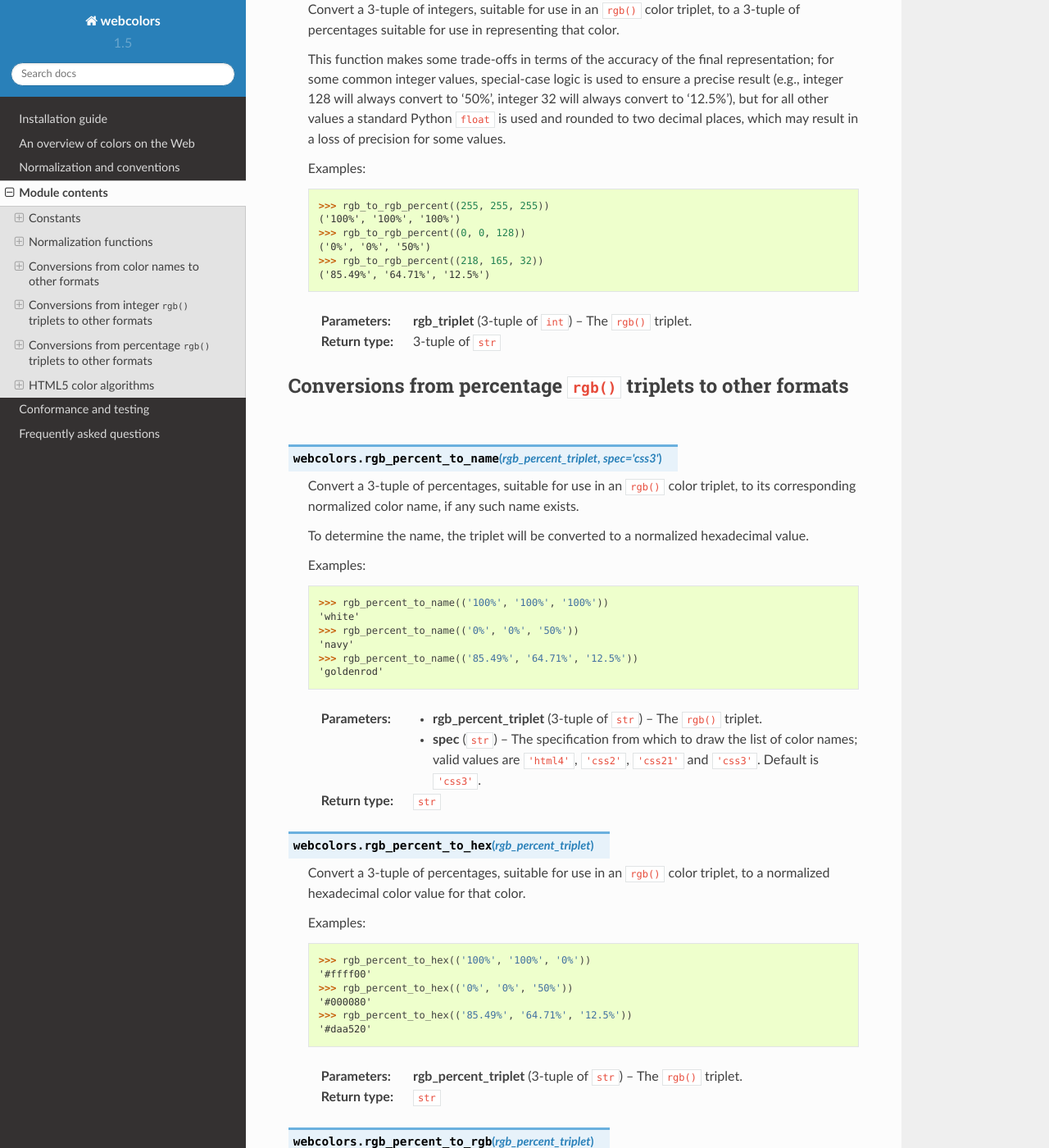
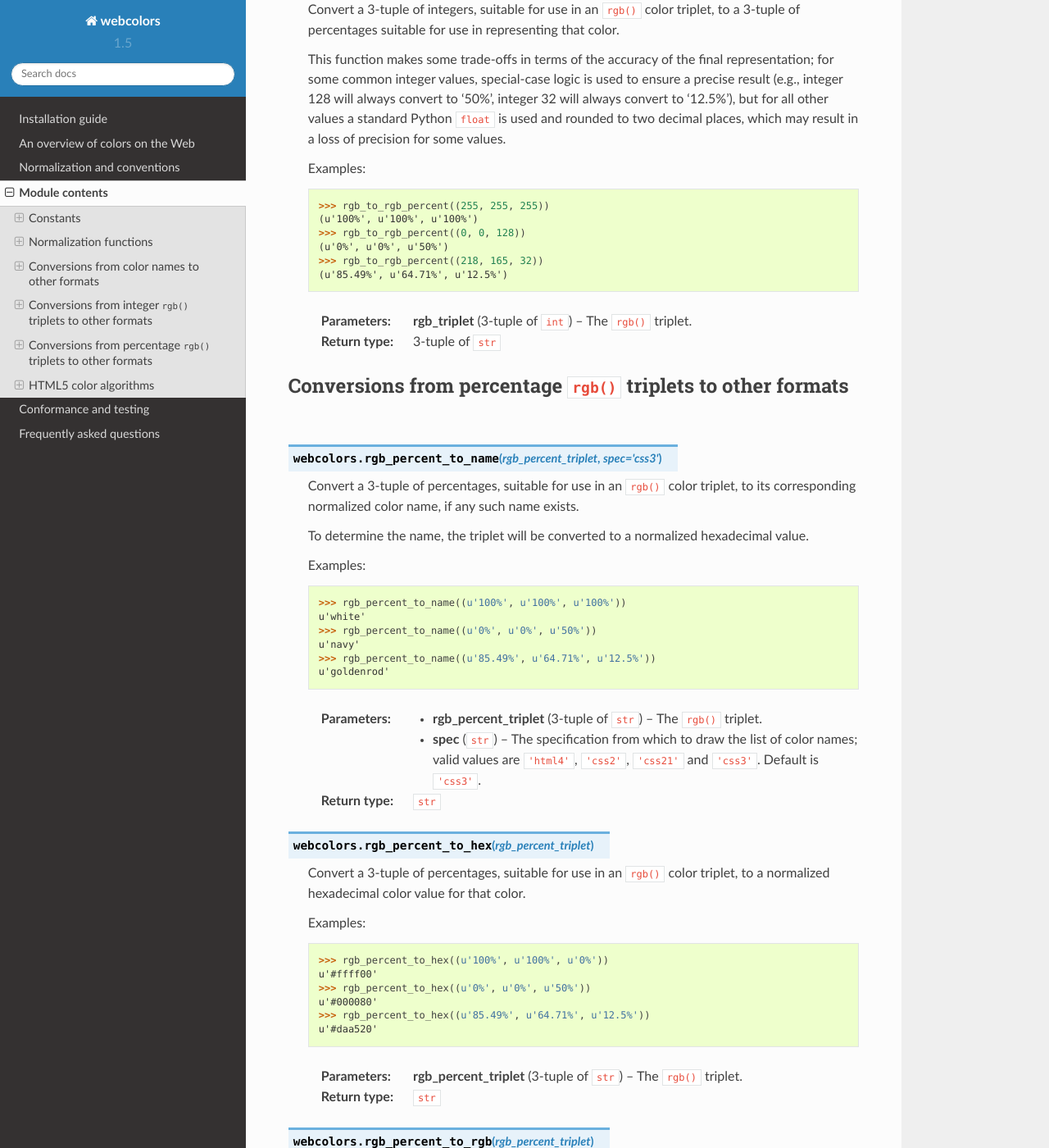
Before and after one commit to ubernostrum/webcolors, a Sphinx documentation site: the page built from docs/contents.rst, in a window 1280 px wide and 1400 px high, scrolled down 6908 px. Shown: the whole window at 82% size. Built offline with Sphinx 7.4.7 and the Read the Docs theme 2.0.0, drawn with Linux system fonts in a browser that asks for light colours; some of the changed text lies outside the part shown.

```diff
--- a/docs/contents.rst
+++ b/docs/contents.rst
@@ -118,19 +118,19 @@ Normalization functions
 
    Examples::
 
-       >>> normalize_hex('#0099cc')
+       >>> normalize_hex(u'#0099cc')
        '#0099cc'
-       >>> normalize_hex('#0099CC')
+       >>> normalize_hex(u'#0099CC')
        '#0099cc'
-       >>> normalize_hex('#09c')
+       >>> normalize_hex(u'#09c')
        '#0099cc'
-       >>> normalize_hex('#09C')
+       >>> normalize_hex(u'#09C')
        '#0099cc'
-       >>> normalize_hex('#0099gg')
+       >>> normalize_hex(u'#0099gg')
        Traceback (most recent call last):
            ...
        ValueError: '#0099gg' is not a valid hexadecimal color value.
-       >>> normalize_hex('0099cc')
+       >>> normalize_hex(u'0099cc')
        Traceback (most recent call last):
            ...
        ValueError: '0099cc' is not a valid hexadecimal color value.
@@ -166,12 +166,12 @@ Normalization functions
 
     Examples::
 
-        >>> normalize_percent_triplet(('50%', '50%', '50%'))
-        ('50%', '50%', '50%')
-        >>> normalize_percent_triplet(('0%', '100%', '0%'))
-        ('0%', '100%', '0%')
-        >>> normalize_percent_triplet(('-10%', '-0%', '500%'))
-        ('0%', '0%', '100%')
+        >>> normalize_percent_triplet((u'50%', u'50%', u'50%'))
+        (u'50%', u'50%', u'50%')
+        >>> normalize_percent_triplet((u'0%', u'100%', u'0%'))
+        (u'0%', u'100%', u'0%')
+        >>> normalize_percent_triplet((u'-10%', u'-0%', u'500%'))
+        (u'0%', u'0%', u'100%')
 
     :param rgb_triplet: The percentage ``rgb()`` triplet to normalize.
     :type rgb_triplet: 3-tuple of ``str``
@@ -181,7 +181,7 @@ Normalization functions
 Conversions from color names to other formats
 ---------------------------------------------
 
-.. function:: name_to_hex(name, spec='css3')
+.. function:: name_to_hex(name, spec=u'css3')
 
    Convert a color name to a normalized hexadecimal color value.
 
@@ -190,13 +190,13 @@ Conversions from color names to other formats
 
    Examples::
 
-       >>> name_to_hex('white')
-       '#ffffff'
-       >>> name_to_hex('navy')
-       '#000080'
-       >>> name_to_hex('goldenrod')
-       '#daa520'
-       >>> name_to_hex('goldenrod', spec='html4')
+       >>> name_to_hex(u'white')
+       u'#ffffff'
+       >>> name_to_hex(u'navy')
+       u'#000080'
+       >>> name_to_hex(u'goldenrod')
+       u'#daa520'
+       >>> name_to_hex(u'goldenrod', spec=u'html4')
        Traceback (most recent call last):
            ...
        ValueError: 'goldenrod' is not defined as a named color in html4.
@@ -209,7 +209,7 @@ Conversions from color names to other formats
    :type spec: ``str``
    :rtype: ``str``
 
-.. function:: name_to_rgb(name, spec='css3')
+.. function:: name_to_rgb(name, spec=u'css3')
 
    Convert a color name to a 3-tuple of integers suitable for use in
    an ``rgb()`` triplet specifying that color.
@@ -219,11 +219,11 @@ Conversions from color names to other formats
 
    Examples::
 
-       >>> name_to_rgb('white')
+       >>> name_to_rgb(u'white')
        (255, 255, 255)
-       >>> name_to_rgb('navy')
+       >>> name_to_rgb(u'navy')
        (0, 0, 128)
-       >>> name_to_rgb('goldenrod')
+       >>> name_to_rgb(u'goldenrod')
        (218, 165, 32)
 
    :param name: The color name to convert.
@@ -234,7 +234,7 @@ Conversions from color names to other formats
    :type spec: ``str``
    :rtype: 3-tuple of ``int``
 
-.. function:: name_to_rgb_percent(name, spec='css3')
+.. function:: name_to_rgb_percent(name, spec=u'css3')
 
    Convert a color name to a 3-tuple of percentages suitable for use
    in an ``rgb()`` triplet specifying that color.
@@ -244,12 +244,12 @@ Conversions from color names to other formats
 
    Examples::
 
-       >>> name_to_rgb_percent('white')
-       ('100%', '100%', '100%')
-       >>> name_to_rgb_percent('navy')
-       ('0%', '0%', '50%')
-       >>> name_to_rgb_percent('goldenrod')
-       ('85.49%', '64.71%', '12.5%')
+       >>> name_to_rgb_percent(u'white')
+       (u'100%', u'100%', u'100%')
+       >>> name_to_rgb_percent(u'navy')
+       (u'0%', u'0%', u'50%')
+       >>> name_to_rgb_percent(u'goldenrod')
+       (u'85.49%', u'64.71%', u'12.5%')
 
    :param name: The color name to convert.
    :type name: ``str``
@@ -263,7 +263,7 @@ Conversions from color names to other formats
 Conversion from hexadecimal color values to other formats
 ~~~~~~~~~~~~~~~~~~~~~~~~~~~~~~~~~~~~~~~~~~~~~~~~~~~~~~~~~
 
-.. function:: hex_to_name(hex_value, spec='css3')
+.. function:: hex_to_name(hex_value, spec=u'css3')
 
    Convert a hexadecimal color value to its corresponding normalized
    color name, if any such name exists.
@@ -272,15 +272,15 @@ Conversion from hexadecimal color values to other formats
 
    Examples::
 
-       >>> hex_to_name('#ffffff')
-       'white'
-       >>> hex_to_name('#fff')
-       'white'
-       >>> hex_to_name('#000080')
-       'navy'
-       >>> hex_to_name('#daa520')
-       'goldenrod'
-       >>> hex_to_name('#daa520', spec='html4')
+       >>> hex_to_name(u'#ffffff')
+       u'white'
+       >>> hex_to_name(u'#fff')
+       u'white'
+       >>> hex_to_name(u'#000080')
+       u'navy'
+       >>> hex_to_name(u'#daa520')
+       u'goldenrod'
+       >>> hex_to_name(u'#daa520', spec=u'html4')
        Traceback (most recent call last):
            ...
        ValueError: '#daa520' has no defined color name in html4.
@@ -302,9 +302,9 @@ Conversion from hexadecimal color values to other formats
 
    Examples::
 
-       >>> hex_to_rgb('#fff')
+       >>> hex_to_rgb(u'#fff')
        (255, 255, 255)
-       >>> hex_to_rgb('#000080')
+       >>> hex_to_rgb(u'#000080')
        (0, 0, 128)
 
    :param hex_value: The hexadecimal color value to convert.
@@ -320,10 +320,10 @@ Conversion from hexadecimal color values to other formats
 
    Examples::
 
-       >>> hex_to_rgb_percent('#ffffff')
-       ('100%', '100%', '100%')
-       >>> hex_to_rgb_percent('#000080')
-       ('0%', '0%', '50%')
+       >>> hex_to_rgb_percent(u'#ffffff')
+       (u'100%', u'100%', u'100%')
+       >>> hex_to_rgb_percent(u'#000080')
+       (u'0%', u'0%', u'50%')
 
    :param hex_value: The hexadecimal color value to convert.
    :type hex_value: ``str``
@@ -333,7 +333,7 @@ Conversion from hexadecimal color values to other formats
 Conversions from integer ``rgb()`` triplets to other formats
 ------------------------------------------------------------
 
-.. function:: rgb_to_name(rgb_triplet, spec='css3')
+.. function:: rgb_to_name(rgb_triplet, spec=u'css3')
 
    Convert a 3-tuple of integers, suitable for use in an ``rgb()``
    color triplet, to its corresponding normalized color name, if any
@@ -345,9 +345,9 @@ Conversions from integer ``rgb()`` triplets to other formats
    Examples::
 
        >>> rgb_to_name((255, 255, 255))
-       'white'
+       u'white'
        >>> rgb_to_name((0, 0, 128))
-       'navy'
+       u'navy'
 
    :param rgb_triplet: The ``rgb()`` triplet
    :type rgb_triplet: 3-tuple of ``int``
@@ -365,9 +365,9 @@ Conversions from integer ``rgb()`` triplets to other formats
    Examples::
 
        >>> rgb_to_hex((255, 255, 255))
-       '#ffffff'
+       u'#ffffff'
        >>> rgb_to_hex((0, 0, 128))
-       '#000080'
+       u'#000080'
 
    :param rgb_triplet: The ``rgb()`` triplet.
    :type rgb_triplet: 3-tuple of ``int``
@@ -390,11 +390,11 @@ Conversions from integer ``rgb()`` triplets to other formats
    Examples::
 
        >>> rgb_to_rgb_percent((255, 255, 255))
-       ('100%', '100%', '100%')
+       (u'100%', u'100%', u'100%')
        >>> rgb_to_rgb_percent((0, 0, 128))
-       ('0%', '0%', '50%')
+       (u'0%', u'0%', u'50%')
        >>> rgb_to_rgb_percent((218, 165, 32))
-       ('85.49%', '64.71%', '12.5%')
+       (u'85.49%', u'64.71%', u'12.5%')
 
    :param rgb_triplet: The ``rgb()`` triplet.
    :type rgb_triplet: 3-tuple of ``int``
@@ -404,7 +404,7 @@ Conversions from integer ``rgb()`` triplets to other formats
 Conversions from percentage ``rgb()`` triplets to other formats
 ---------------------------------------------------------------
 
-.. function:: rgb_percent_to_name(rgb_percent_triplet, spec='css3')
+.. function:: rgb_percent_to_name(rgb_percent_triplet, spec=u'css3')
 
    Convert a 3-tuple of percentages, suitable for use in an ``rgb()``
    color triplet, to its corresponding normalized color name, if any
@@ -415,12 +415,12 @@ Conversions from percentage ``rgb()`` triplets to other formats
 
    Examples::
 
-       >>> rgb_percent_to_name(('100%', '100%', '100%'))
-       'white'
-       >>> rgb_percent_to_name(('0%', '0%', '50%'))
-       'navy'
-       >>> rgb_percent_to_name(('85.49%', '64.71%', '12.5%'))
-       'goldenrod'
+       >>> rgb_percent_to_name((u'100%', u'100%', u'100%'))
+       u'white'
+       >>> rgb_percent_to_name((u'0%', u'0%', u'50%'))
+       u'navy'
+       >>> rgb_percent_to_name((u'85.49%', u'64.71%', u'12.5%'))
+       u'goldenrod'
 
    :param rgb_percent_triplet: The ``rgb()`` triplet.
    :type rgb_percent_triplet: 3-tuple of ``str``
@@ -438,12 +438,12 @@ Conversions from percentage ``rgb()`` triplets to other formats
 
    Examples::
 
-       >>> rgb_percent_to_hex(('100%', '100%', '0%'))
-       '#ffff00'
-       >>> rgb_percent_to_hex(('0%', '0%', '50%'))
-       '#000080'
-       >>> rgb_percent_to_hex(('85.49%', '64.71%', '12.5%'))
-       '#daa520'
+       >>> rgb_percent_to_hex((u'100%', u'100%', u'0%'))
+       u'#ffff00'
+       >>> rgb_percent_to_hex((u'0%', u'0%', u'50%'))
+       u'#000080'
+       >>> rgb_percent_to_hex((u'85.49%', u'64.71%', u'12.5%'))
+       u'#daa520'
 
    :param rgb_percent_triplet: The ``rgb()`` triplet.
    :type rgb_percent_triplet: 3-tuple of ``str``
@@ -461,11 +461,11 @@ Conversions from percentage ``rgb()`` triplets to other formats
 
    Examples::
 
-       >>> rgb_percent_to_rgb(('100%', '100%', '100%'))
+       >>> rgb_percent_to_rgb((u'100%', u'100%', u'100%'))
        (255, 255, 255)
-       >>> rgb_percent_to_rgb(('0%', '0%', '50%'))
+       >>> rgb_percent_to_rgb((u'0%', u'0%', u'50%'))
        (0, 0, 128)
-       >>> rgb_percent_to_rgb(('85.49%', '64.71%', '12.5%'))
+       >>> rgb_percent_to_rgb((u'85.49%', u'64.71%', u'12.5%'))
        (218, 165, 32)
 
    :param rgb_percent_triplet: The ``rgb()`` triplet.
@@ -493,9 +493,9 @@ HTML5 color algorithms
 
    Examples::
 
-       >>> html5_parse_simple_color('#ffffff')
+       >>> html5_parse_simple_color(u'#ffffff')
        (255, 255, 255)
-       >>> html5_parse_simple_color('#fff')
+       >>> html5_parse_simple_color(u'#fff')
        Traceback (most recent call last):
            ...
        ValueError: An HTML5 simple color must be a string exactly seven characters long.
@@ -513,9 +513,9 @@ HTML5 color algorithms
    Examples::
 
        >>> html5_serialize_simple_color((0, 0, 0))
-       '#000000'
+       u'#000000'
        >>> html5_serialize_simple_color((255, 255, 255))
-       '#ffffff'
+       u'#ffffff'
 
    :param simple_color: The color to serialize.
    :type simple_color: 3-tuple of ``int``, each in the range 0..255
@@ -543,7 +543,7 @@ HTML5 color algorithms
        (0, 0, 0)
        >>> html5_parse_legacy_color(u'chucknorris')
        (192, 0, 0)
-       >>> html5_parse_legacy_color('Window')
+       >>> html5_parse_legacy_color(u'Window')
        (0, 13, 0)
 
    :param input: The color to parse.
```
Also changed, not shown: docs/conventions.rst (+67 -3 lines), webcolors.py (+53 -52 lines), 7 other files.
